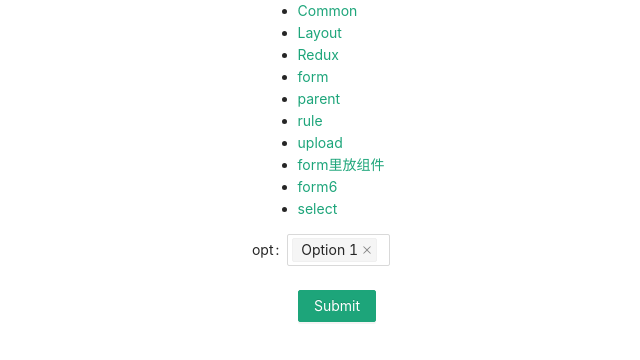
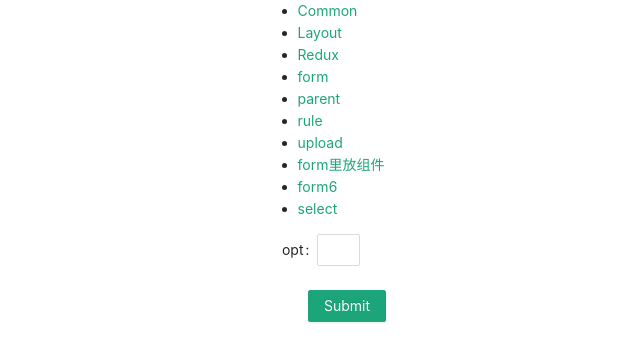
Before and after one commit to jack-thegeek/antd-demo, a React (Create React App) app: page /select in a window 1280 px wide. Shown: the top 360 px of the page, without its empty margins (319-959 px from the left). Built offline with nearby package versions, Linux system fonts and the light colour scheme; what axios-mock-adapter would draw is missing.

Commit message:
自定义select 多选完成

```diff
--- a/src/components/app-advance-select/AppAdvanceSelect.tsx
+++ b/src/components/app-advance-select/AppAdvanceSelect.tsx
@@ -1,4 +1,4 @@
-import React, {useEffect, useState} from 'react'
+import React from 'react'
 import {Select} from 'antd'
 
 interface IProps {
@@ -16,22 +16,13 @@ interface IProps {
  */
 const AdvanceSelect = (props: IProps) => {
     const {options, value, onChange, trackBy} = props
-    const handleChange = (selectedValues: string[]) => {
-        const selectedOptions = options.filter((option: any) => selectedValues.includes(option[trackBy]))
-        onChange(selectedOptions)
+    const handleChange = (values: string[]) => {
+        const selectedOptions = options.filter((option: any) => values.includes(option[trackBy]))
+        onChange?.(selectedOptions)
     }
-
-    const [defaultValue, setDefaultValue] = useState([])
-
-    useEffect(() => {
-        const values = value ? value.map((opt: any) => ({value: opt[trackBy], label: opt.label})) : []
-        console.log('useEffect')
-        setDefaultValue(values)
-    }, [value])
-
     return (
         <Select
-            value={defaultValue}
+            value={value?.map((v:any)=>({value: v[trackBy]})) || []}
             mode="multiple"
             options={options.map((opt: any) => ({value: opt[trackBy], label: opt.label}))}
             onChange={handleChange}
--- a/src/views/select.tsx
+++ b/src/views/select.tsx
@@ -1,5 +1,5 @@
-import React, { useEffect, useState } from 'react'
-import {Button, Form, Select} from 'antd';
+import React from 'react'
+import {Button, Form} from 'antd';
 import AdvanceSelect from '../components/app-advance-select/AppAdvanceSelect'
 
 const MySelect: React.FC = () => {
@@ -20,16 +20,12 @@ const MySelect: React.FC = () => {
         console.log('外层的 onChange：', values)
     }
 
-    useEffect(() => {
-        form.setFieldValue('opt', [options[0]])
-    }, [])
-
-
     return (
         <Form
             form={form}
             onFinish={onFinish}
             autoComplete="off"
+            // initialValues={{opt: [options[0]]}}
         >
             <Form.Item name="opt" label="opt">
                 <AdvanceSelect
```
Also changed, not shown: 1 other file (tests, documents, lock files or other folders).
